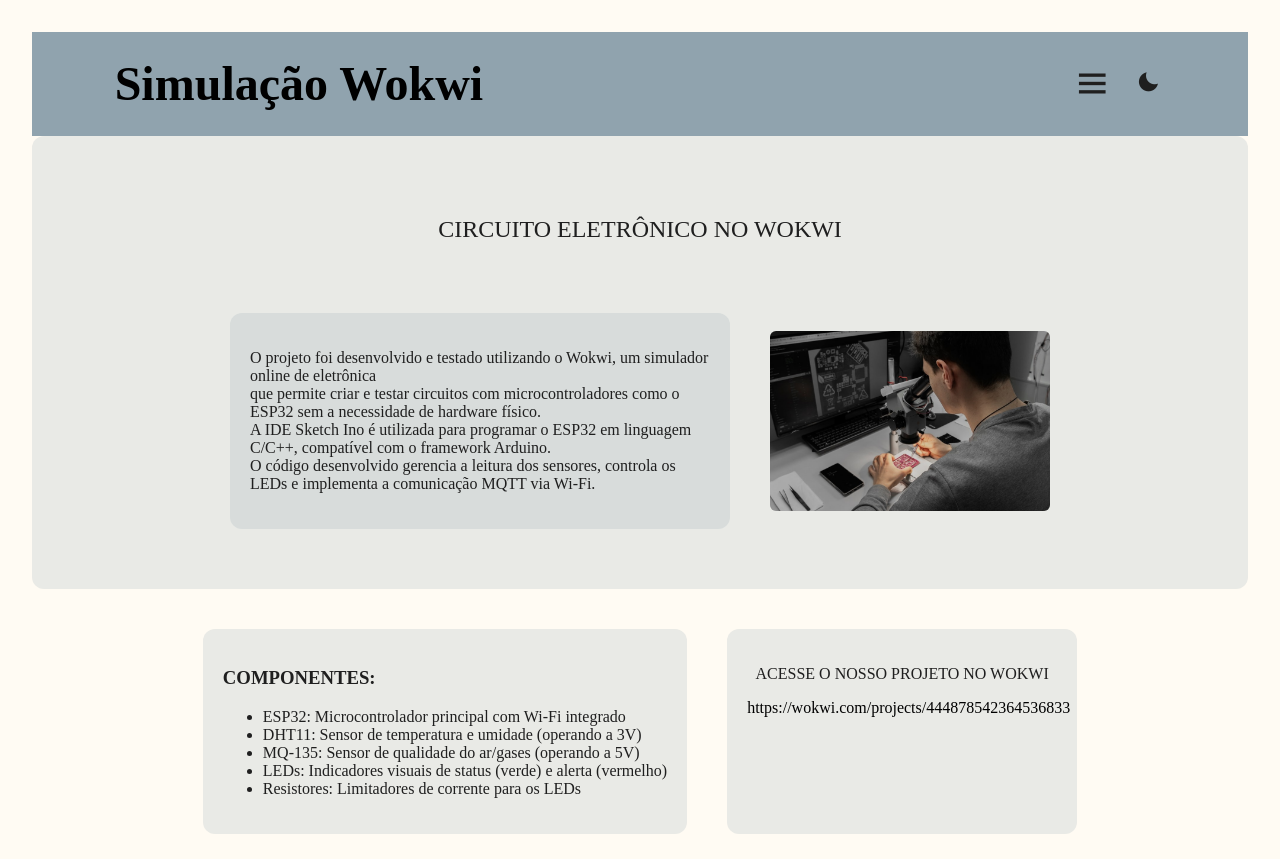
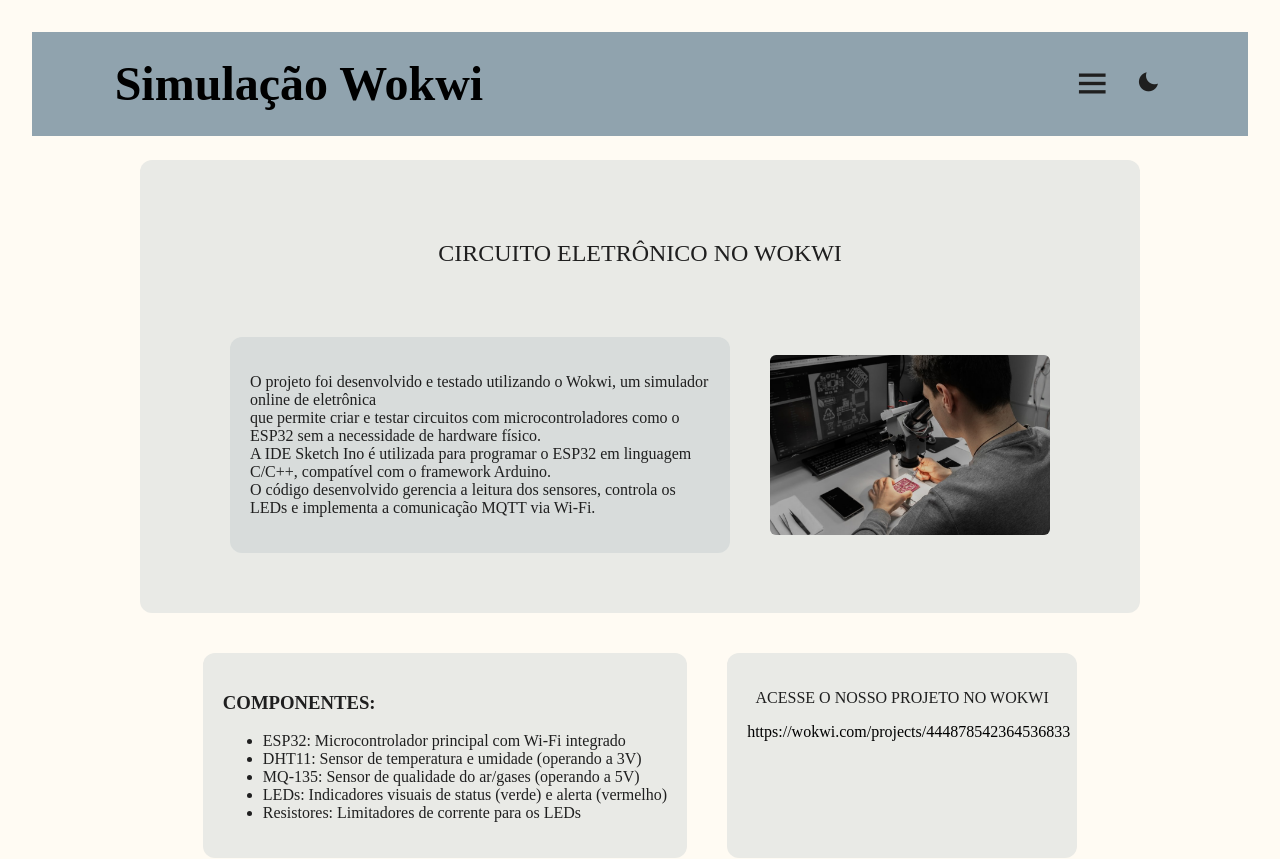
Before and after one commit to Matheus2570/Site-Projeto-IOT, a React (Vite) app: page /simulacao-wokwi in a window 1280 px wide. Shown: the top 859 px of the page. Built offline with nearby package versions, Linux system fonts and the light colour scheme.

Commit message:
Dia 22/10/2025

```diff
--- a/src/pages/simulacaoWokwi.css
+++ b/src/pages/simulacaoWokwi.css
@@ -6,13 +6,16 @@
 
 /* Seção principal do circuito */
 .simulacao-circuito {
+  max-width: 1000px;
+  margin: 2% auto 0 auto;
   background-color: rgba(144, 163, 174, 0.2);
-  padding: 60px 20px;
+  padding: 60px 30px;
   text-align: center;
   display: flex;
   flex-direction: column;
   gap: 40px;
   border-radius: 12px;
+
 }
 
 /* Título da seção */
```
